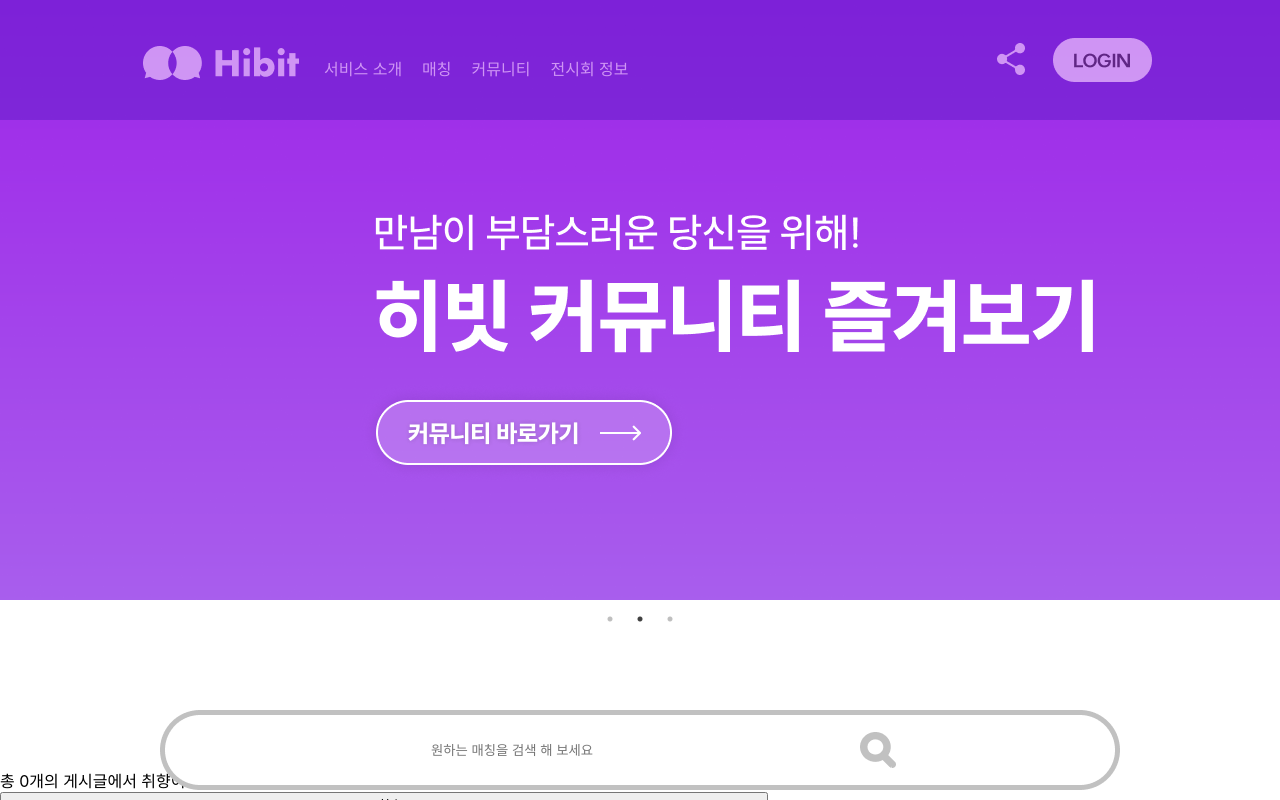
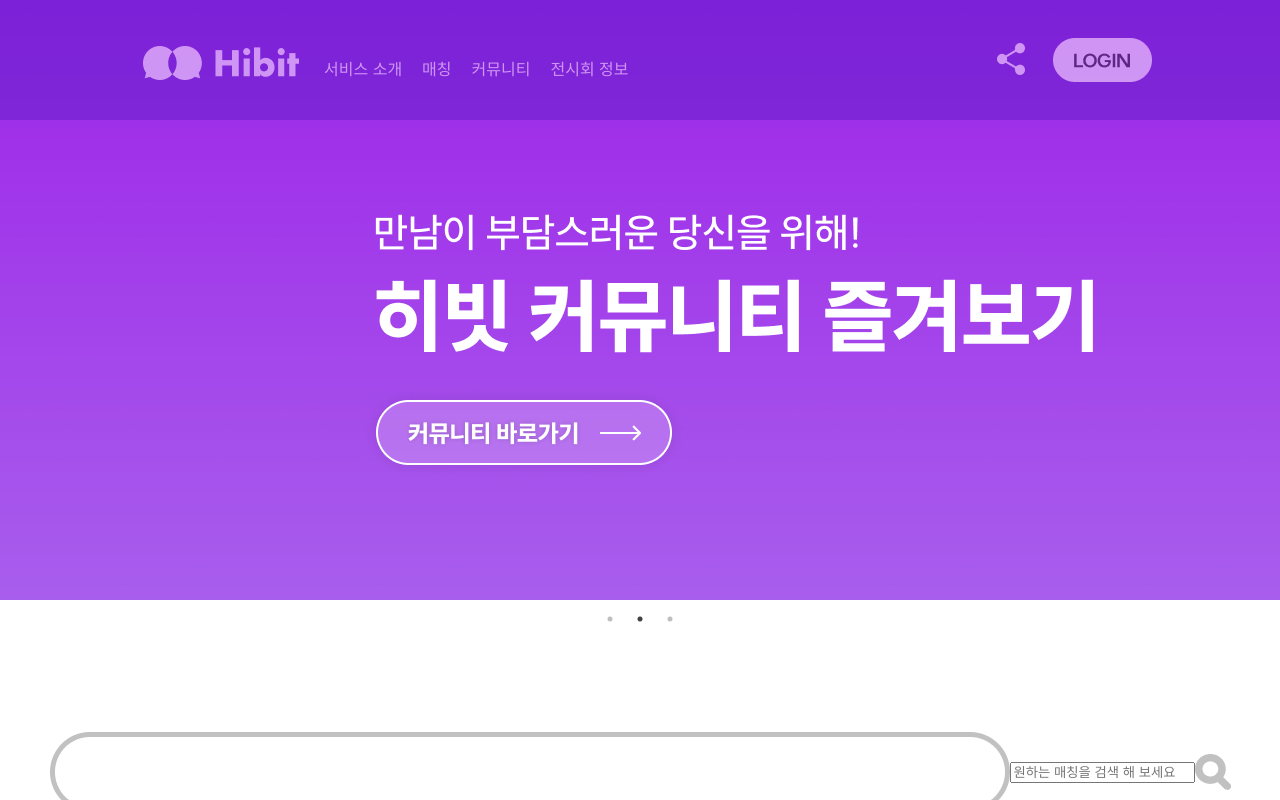
Before and after one commit to KUSITMS26th-T3-HIBIT/KUSITMS26th-T3-HIBIT-Front, a React (Create React App) app: page /match in a window 1280 px wide. Shown: the top 800 px of the page. Built offline with nearby package versions, Linux system fonts and the light colour scheme; no server answers.

Commit message:
fix : Set Login Token Validation

```diff
--- a/src/App.js
+++ b/src/App.js
@@ -1,6 +1,6 @@
 import './App.css';
 import Main from './Global/Main/Main';
-import { Routes, Route } from 'react-router-dom';
+import { Routes, Route, useNavigate } from 'react-router-dom';
 import ServiceInfo from './ServiceInfo/ServiceInfo';
 import MatchingMain from './Matching/MatchingMain';
 import ExhibitReview from './Community/ExhibitReview';
@@ -23,8 +23,8 @@ function App() {
     <div className="App">
       <div className='Container'>
         <div className="nav-bar">
-          {isNull(token) && <GuestGreeting/>}
-          {!isNull(token) && <UserGreeting/>}
+          {isNull(token) && <GuestGreeting hasToken={!isNull(token)}/>}
+          {!isNull(token) && <UserGreeting hasToken={!isNull(token)}/>}
         </div>
 
         {/* <div className='Footer-container'>
--- a/src/Global/Nav/GuestGreeting.js
+++ b/src/Global/Nav/GuestGreeting.js
@@ -1,7 +1,7 @@
 import { useNavigate } from "react-router-dom";
 
 //로그인 되지 않은 상태
-const GuestGreeting = () => {
+const GuestGreeting = ({hasToken}) => {
     let navigate = useNavigate();
     return (
         <div className="nav-guest-section">
@@ -11,7 +11,16 @@ const GuestGreeting = () => {
                     <img className='nav-guest-hibit-logo' src='/hibit_logo_w.png' onClick={() => { navigate('/') }} />
                     <div className='nav-guest-left-menus'>
                         <div className='nav-guest-item' onClick={() => { navigate('/service') }}>서비스 소개</div>
-                        <div className='nav-guest-item' onClick={() => { navigate('/match') }}>매칭</div>
+                        <div
+                            className='nav-guest-item'
+                            onClick={() => {
+                                if(hasToken) navigate('/match');
+                                else {
+                                    alert('로그인이 필요한 서비스입니다');
+                                    navigate('login');
+                                }
+                            }}
+                        >매칭</div>
                         <div className='nav-guest-item' onClick={() => { navigate('/community') }}>커뮤니티</div>
                         <div className='nav-guest-item' onClick={() => { navigate('/exhibitinfo') }}>전시회 정보</div>
                     </div>
--- a/src/Global/User/Login.js
+++ b/src/Global/User/Login.js
@@ -11,7 +11,6 @@ let Login = () => {
     let navigate = useNavigate();
     let [id, setId] = useState('');
     let [pw, setPw] = useState('');
-    let [accessToken, setAccessToken] = useState('');
 
     const dispatch = useDispatch();
 
@@ -52,16 +51,12 @@ let Login = () => {
                 className="LoginButton"
                 src="/LoginBtn.png"
                 onClick={() => {
-                    console.log(id, pw);
-                    console.log(id.length, pw.length)
                     axios.post('/user/login', {
                         id: id,
                         password: pw
                     })
                     .then((res)=>{
                         localStorage.setItem('accessToken', res.data);
-                        console.log(res)
-                        console.log(res.data);
                         console.log(res.status);
                         dispatch(login({token: res.data, isLogin: true}));
                         navigate('/');
--- a/src/css-modules/match.css
+++ b/src/css-modules/match.css
@@ -16,25 +16,30 @@
 
 }
 
-/* 검색 바탕 이미지 */
-.searchInput_ui {
-  /* display: flex; */
-  /* justify-content: center; */
+/* 검색 input box */
+.match-main-search-container{
+  margin-top: 50px;
+  display: flex;
+  flex-direction: row;
+  justify-content: center;
+}
+.match-main-search{
+  display: flex;
+  flex-direction: row;
+  position: relative;
+  margin-left: 25%;
+  margin-right: 25%;
+
+}
+.match-main-search-input {
   position: absolute;
-}
-
-
-/* 검색 input box */
-.searchInput_input {
-  /* display: flex; */
-  /* justify-content: center; */
-  width: 80%;
-  padding-left: 15%;
-  height: 32px;
-  border: none;
-  position: absolute;
-  outline: none;
-  background-color: transparent;
+  width: 400px;
+  height: 40px;
+  padding-left: 30px;
+  border-radius: 3em;
+  border-color: #5E1EC7;
+  color: #5E1EC7;
+  font-size: 15px;
 
 }
 
@@ -42,8 +47,8 @@
 /* 돋보기 아이콘 */
 .searchInput_icon {
   z-index: 2;
-  margin-right: 10%;
-  /* display: flex; */
+
+
   margin-left: auto;
 }
 
```
